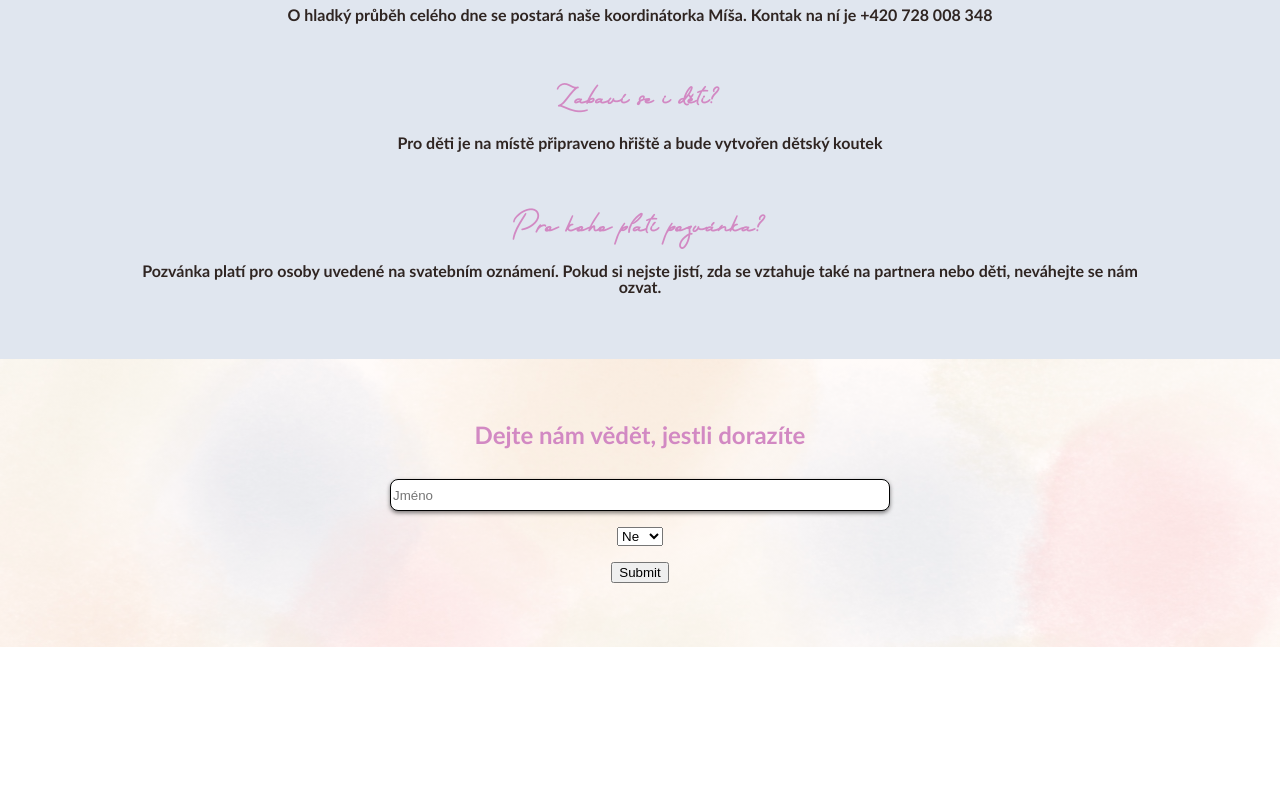
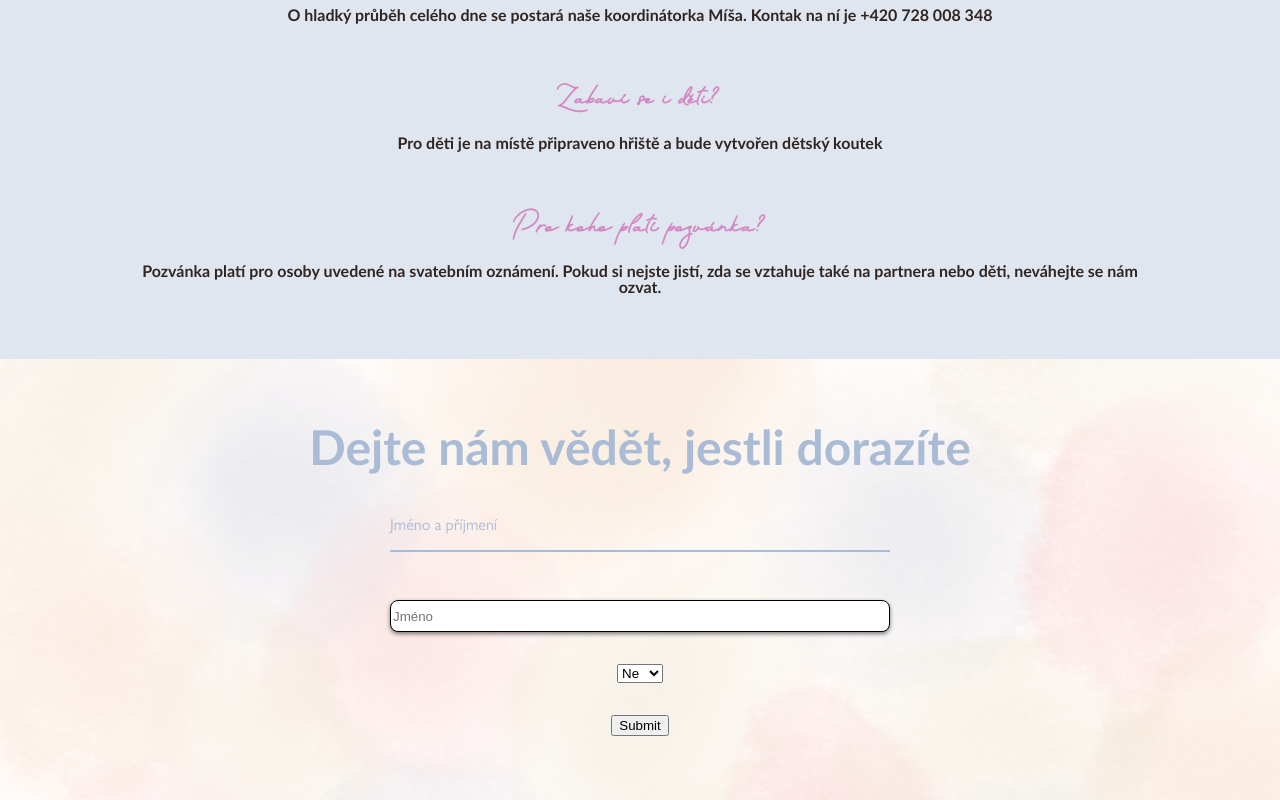
Before and after one commit to pechrjakub/Wedding_web, a React (Vite) app: page / in a window 1280 px wide. Shown: the part 8895-9695 px from the top of the page. Before the commit the page ends 9542 px from the top, so only its background shows below. Built offline with nearby package versions, Linux system fonts and the light colour scheme; no server answers.

Commit message:
added input

```diff
--- a/src/components/formComponents/Form.tsx
+++ b/src/components/formComponents/Form.tsx
@@ -5,7 +5,7 @@ import type { CSSProperties } from "react";
 import { useState } from 'react';
 import { supabase } from "../../../lib/supabaseClient";
 import SuccessModal from '../successModal';
-/*import FormInput from './formInput';*/
+import FormInput from './formInput';
 
 const styles: Record<string, CSSProperties> = {
   form:{
@@ -21,8 +21,8 @@ const styles: Record<string, CSSProperties> = {
     textAlign: "center",
   },
   formH1:{
-    fontSize: "1.5rem",
-    color: "#D289C3",
+    fontSize: "3rem",
+    color: "#AABBD5",
     paddingBottom: "2rem",
   },
   formInput:{
@@ -38,7 +38,7 @@ const styles: Record<string, CSSProperties> = {
     flexDirection: "column",
     alignItems: "center",
     justifyContent: "center",
-    gap: "1rem",
+    gap: "2rem",
     width: "100%",
   },
 }
@@ -94,8 +94,8 @@ return(
         <div style={styles.formContent}>
 
           <h1 style={styles.formH1}>Dejte nám vědět, jestli dorazíte</h1>
-
           <form onSubmit={handleSubmit(onSubmit)} style={styles.formRSVP}>
+            <FormInput />
             <input {...register('name', {required: true})} placeholder='Jméno'style={styles.formInput}/>
             {errors.name && <p className='error'>Vyplněte své jmeno</p>}
             <select {...register("attendance", { required: true })}>
--- a/src/components/formComponents/formInput.tsx
+++ b/src/components/formComponents/formInput.tsx
@@ -1,6 +1,7 @@
 import type { CSSProperties } from "react";
 
 const styles: Record<string, CSSProperties> ={
+    /* Type nr. 1
     formInputGroup:{
         position: "relative",
         maxWidth: "500px",
@@ -15,19 +16,51 @@ const styles: Record<string, CSSProperties> ={
     },
     formLabel:{
         position: "absolute",
+        left: "0.8rem",
+        top: "50%",
+        transform: "translateY(-50%)",
+        color: "#646464",
+        backgroundColor: "transparent",
+        transition: "all 0.3s ease",
+        pointerEvents: "none", /*Jestli bude reagovat na pointer eventy (vše, co dělám s myškou)*//*
+    },*/
+
+
+    formInputGroup:{
+        position: "relative",
+        margin: "1rem",
+        width: "50%",
+    },
+    formInput:{
+        border: "none",
+        borderBottom: "2px solid #AABBD5",
+        padding: "0.5rem",
+        outline: "none",
+        width: "100%",
+        backgroundColor: "transparent",
+    },
+    formLabel:{
+        position: "absolute",
+        top: "0",
         left: "0",
-        padding: "0.5rem",
-        color: "##646464",
+        color: "#AABBD5",
+        pointerEvents: "none",
         transition: "all 0.3s ease",
-        backgroundColor: "transparent",
-        pointerEvents: "none", /*Jestli bude reagovat na pointer eventy (vše, co dělám s myškou)*/
     },
+
 }
 function FormInput (){
     return(
+
+        /* Type nr. 1
         <div style={styles.formInputGroup} className="formInputGroup">
-            <input type="text" autoComplete = "off" style={styles.formInput}/>
+            <input type="text" autoComplete = "off" style={styles.formInput} required/>
             <label style={styles.formLabel}>Name</label>
+        </div>
+        */
+        <div style={styles.formInputGroup} className="formInputGroup">
+            <input type="text" autoComplete = "off" style={styles.formInput} required/>
+            <label style={styles.formLabel}>Jméno a příjmení</label>
         </div>
     )
 }
--- a/src/pages/HomePage/HomePage.css
+++ b/src/pages/HomePage/HomePage.css
@@ -19,18 +19,27 @@
   font-size: 2rem;
 }
 
+
+/* Type nr. 1
 .formInputGroup input:focus~label,
 .formInputGroup input:valid~label {
-  transform: translateY(-50%) scale(.9);
-  margin: 0em;
-  margin-left: 1.3em;
-  padding: 0.4em;
-  background-color: #e8e8e8;
+  top: 0 !important;
+  transform: translateY(-50%) scale(.9) !important;
+  padding: 0 0.6rem !important;
 }
 
 .formInputGroup input:focus,
 .formInputGroup input:valid {
-  border-color: rgb(150, 150, 200);
+  border-color: #9696C8 !important;
+}
+*/
+/*najdi prvek formInputGroup, v něm najdi input, co je focusnutý a pak vyber label, který je HNED (+) za tím inputem (~ volnější)*/
+.formInputGroup input:focus + label,
+.formInputGroup input:valid + label
+{
+  top: -20px !important;
+  color: #AABBD5 !important;
+  font-size: 0.9rem !important;
 }
 
 /*--------------------------------------*/
```
